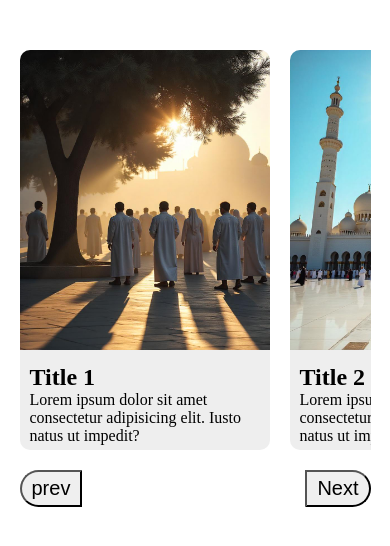
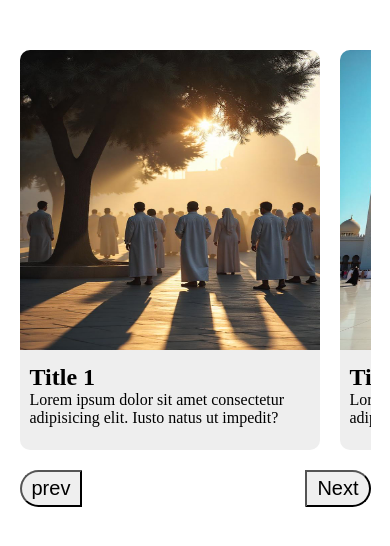
Before and after one commit to AbdAllah-DraGoN/cards-slider, a plain HTML site: page index.html in a window 390 px wide. Drawn offline with Linux system fonts and the light colour scheme.

Commit message:
Upload Files

```diff
--- a/styles/style.css
+++ b/styles/style.css
@@ -24,12 +24,28 @@
 }
 .cards .card {
   flex-shrink: 0;
-  width: 250px;
+  width: 300px;
   background-color: #eee;
   height: 400px;
   border-radius: 10px;
   overflow: hidden;
   scroll-snap-align: start;
+}
+@media (max-width: 700px) {
+  .cards .card {
+    width: calc(50% - 10px);
+  }
+}
+@media (max-width: 600px) {
+  .cards .card {
+    width: 300px;
+  }
+}
+@media (max-width: 370px) {
+  .cards .card {
+    width: 100%;
+    min-width: 250px;
+  }
 }
 .cards .card img {
   width: 100%;
```
